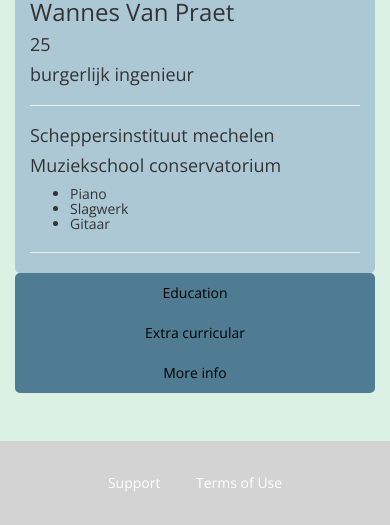
After one commit to Wannesvp/Sport-Club, a Django app: template Club/home/templates/home/profile.html in a window 390 px wide. The commit adds this page. Shown: the part 344-869 px from the top of the page. Run offline with Django 3.2, Linux system fonts and the light colour scheme; the template is opened without the code that fills it, so the values that code supplies are empty; some libraries are stand-ins or nearby versions.

Commit message:
added profile page

```diff
--- a/Club/home/templates/home/base.html
+++ b/Club/home/templates/home/base.html
@@ -73,6 +73,8 @@
 </footer>
 {% endblock footer %}
 
+{% block script %}
+{% endblock script %}
 
 </body>
 </html>
--- /dev/null
+++ b/Club/home/templates/home/profile.html
@@ -0,0 +1,86 @@
+{% extends "home/base.html" %}
+{% load static %}
+
+{% block title %} Calendar {% endblock title %}
+
+
+{% block head %}
+{% endblock head %}
+
+
+{% block content %}
+<!-- Start of content of page -->
+  <!-- side bar left -->
+  <div class="container">
+        <div class="col-md-2 side-nav">
+          <ul>
+            <li>Profile</li>
+            <li>Dashboard</li>
+            <li>Settings</li>
+          </ul>
+        </div>
+        <!-- Main content -->
+        <div class="col-md-9 col-md-offset-1">
+          <div class="row profile-content">
+            <div class="col-md-2" id="profile-picture">
+              <img src="http://i.imgur.com/Vsb9RI7.jpg" alt="profile picture" height="150px" width="" margin-top="10px"/>
+            </div>
+            <div class="col-md-9 col-md-offset-1">
+              <h3>Wannes Van Praet</h3>
+              <h4>25</h4>
+              <h4>burgerlijk ingenieur</h4>
+              <hr>
+              <h4>Scheppersinstituut mechelen</h4>
+              <h4>Muziekschool conservatorium</h4>
+              <h5>
+                <ul>
+                  <li>Piano</li>
+                  <li>Slagwerk</li>
+                  <li>Gitaar</li>
+                </ul>
+              </h5>
+              <hr>
+            </div>
+          </div>
+          <div class="row profile-tab">
+            <ul class="tab">
+              <a href="#"><li class="col-md-4 tablinks" onclick="openTab(event, 'Education')">Education</li></a>
+              <a href="#"><li class="col-md-4 tablinks" onclick="openTab(event, 'Extra-curricular')">Extra curricular</li></a>
+              <a href="#"><li class="col-md-4 tablinks" onclick="openTab(event, 'More-info')">More info</li></a>
+            </ul>
+          </div>
+          <div class="row profile-tab-content">
+            <div id=Education class="tabcontent">
+              <h3>Education</h3>
+              <p>Here comes extra specification about my education</p>
+            </div>
+            <div id=Extra-curricular class="tabcontent">
+              <h3>Extra curricular</h3>
+              <p>Here my extra curricular activities will be displayed</p>
+            </div>
+            <div id=More-info class="tabcontent">
+              <h3>More info</h3>
+              <p>Here some more background information on the person who I am is given</p>
+            </div>
+          </div>
+        </div> <!-- profile content -->
+      </div> <!-- container -->
+{% endblock content %}
+
+{% block script %}
+<script>
+function openTab(evt, tabName) {
+    var i, tabcontent, tablinks;
+    tabcontent = document.getElementsByClassName("tabcontent");
+    for (i = 0; i < tabcontent.length; i++) {
+        tabcontent[i].style.display = "none";
+    }
+    tablinks = document.getElementsByClassName("tablinks");
+    for (i = 0; i < tablinks.length; i++) {
+        tablinks[i].className = tablinks[i].className.replace(" active", "");
+    }
+    document.getElementById(tabName).style.display = "block";
+    evt.currentTarget.className += " active";
+    }
+</script>
+{% endblock script%}
--- a/Club/home/urls.py
+++ b/Club/home/urls.py
@@ -7,4 +7,5 @@ urlpatterns = [
     url(r'^all-trainings/$', views.display_trainings),
     url(r'^training-detail/(?P<training_id>\d+)/$', views.display_training),
     url(r'^calendar/$', views.display_calendar),
+    url(r'^profile/$', views.display_profile),
 ]
--- a/Club/home/views.py
+++ b/Club/home/views.py
@@ -67,3 +67,6 @@ def display_calendar(request):
 
     }
     return render(request,'home/calendar.html',context)
+
+def display_profile(request):
+    return render(request, 'home/profile.html')
```
